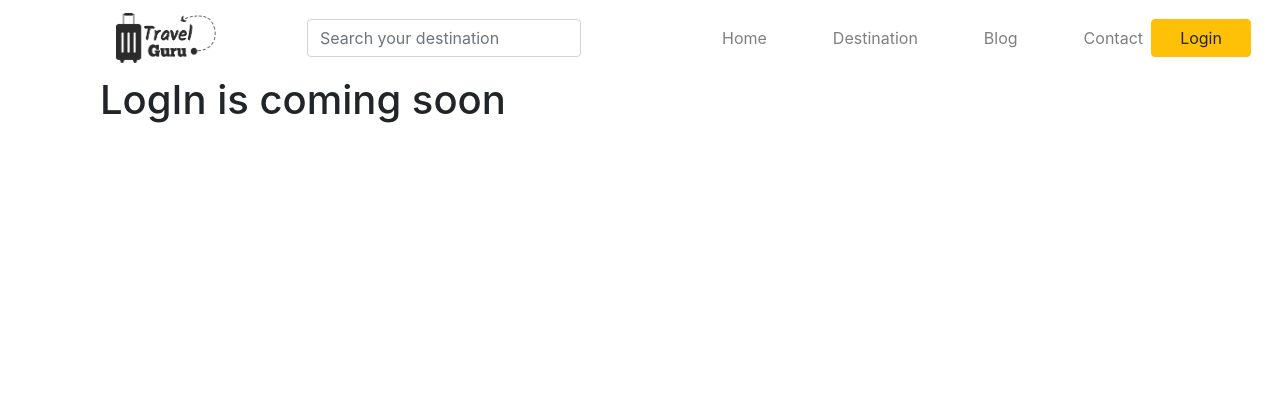
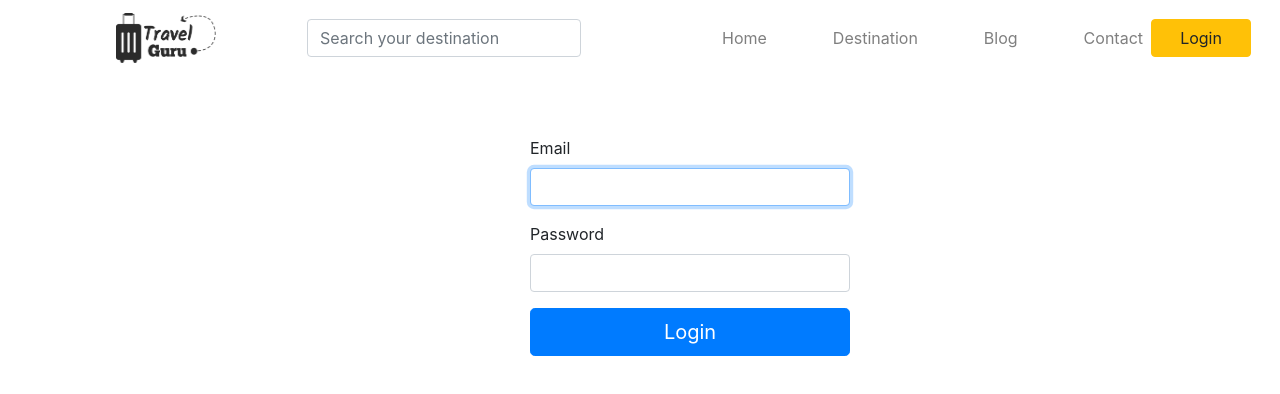
Before and after one commit to Tanviras/travel-guru, a React (Create React App) app: page /login in a window 1280 px wide. Shown: the top 394 px of the page. Built offline with nearby package versions, Linux system fonts and the light colour scheme.

Commit message:
Login-form created

```diff
--- a/src/DestinationCardDetails/DestinationCardDetails.css
+++ b/src/DestinationCardDetails/DestinationCardDetails.css
@@ -1,7 +1,21 @@
-.bgImageStyles{
+.bgImageStyles {
     background-repeat: no-repeat;
     background-position: center;
-    width:2000px;
-    height:1500px;
+    width:1150px;
+    height:2100px;
     background-size: cover;
 }
+
+.containerStyles{
+    text-align: center;
+    color:white;
+    padding-top: 20%;
+    padding-bottom: 40%;
+}
+
+/* body {
+    background-image: url("../../resources/image/home-bg.png");
+    background-repeat: no-repeat;
+    background-size: cover;
+    color: white;
+  } */
--- a/src/DestinationCardDetails/DestinationCardDetails.js
+++ b/src/DestinationCardDetails/DestinationCardDetails.js
@@ -1,7 +1,10 @@
+import {Button, Container} from 'react-bootstrap';
 import React from 'react';
 import { useParams } from 'react-router';
 import fakeData from '../fakeData/fakeData';
 import './DestinationCardDetails.css';
+import ArrowForwardIcon from '@material-ui/icons/ArrowForward';
+import { Link } from 'react-router-dom';
 
 const DestinationCardDetails = () => {
     const { placeId } = useParams();
@@ -17,8 +20,16 @@ const DestinationCardDetails = () => {
     }
     return (
         <div style={backgroundstyles} className='bgImageStyles'>
+            <Container className='containerStyles'>
             <h1>Welcome to {name}</h1>
             <h6>{description}</h6>
+            <Link to="/login">
+            <Button variant="warning" className="bookingButton ">
+            Booking
+            <ArrowForwardIcon/>
+            </Button>
+            </Link>
+            </Container>
         </div>
     );
 };
--- a/src/Header/Header.js
+++ b/src/Header/Header.js
@@ -1,5 +1,6 @@
 import React from 'react';
 import { Button, Form, FormControl, Nav, Navbar} from 'react-bootstrap';
+import { Link } from 'react-router-dom';
 import  Logo from '../Logo.png';
 import './Header.css';
 
@@ -33,9 +34,11 @@ const Header = () => {
             <Nav.Link href="/contact"><span className="topicPadding">Contact</span></Nav.Link>
             </Nav>
 
+            <Link to="/login">
             <Form inline>
             <Button variant="warning" className="logInbutton">Login</Button>
             </Form>
+            </Link>
 
 
             </Navbar.Collapse>
--- a/src/Login/Login.css
+++ b/src/Login/Login.css
@@ -1 +1,10 @@
-rsc
+@media all and (min-width: 480px) {
+    .Login {
+      padding: 60px 0;
+    }
+
+    .Login form {
+      margin: 0 auto;
+      max-width: 320px;
+    }
+}
--- a/src/Login/Login.js
+++ b/src/Login/Login.js
@@ -1,9 +1,51 @@
-import React from 'react';
+import React, { useState } from 'react';
+import { Button, Form } from 'react-bootstrap';
+import './Login.css';
 
 const Login = () => {
+    const [email, setEmail] = useState("");
+    const [password, setPassword] = useState("");
+
+    // function validateForm() {
+    //     return email.length > 0 && password.length > 0;
+    //   }
+    // This simply checks if our fields are non-empty, but can easily do something more complicated.
+
+
+
+      function handleSubmit(event) {
+        event.preventDefault();
+      }
+
     return (
-        <div>
-            <h1>LogIn is coming soon</h1>
+        <div className="Login">
+            <Form onSubmit={handleSubmit}>
+
+            <Form.Group size="lg" controlId="email">
+            <Form.Label>Email</Form.Label>
+            <Form.Control
+            autoFocus
+            type="email"
+            value={email}
+            onChange={(e) => setEmail(e.target.value)}
+            />
+            </Form.Group>
+
+            <Form.Group size="lg" controlId="password">
+            <Form.Label>Password</Form.Label>
+            <Form.Control
+            type="password"
+            value={password}
+            onChange={(e) => setPassword(e.target.value)}
+            />
+            </Form.Group>
+
+            <Button block size="lg" type="submit"> {/* disabled={!validateForm()} */}
+            Login
+            </Button>
+            </Form>
+
+
         </div>
     );
 };
```
Also changed, not shown: src/App.js (+4 -3 lines).
